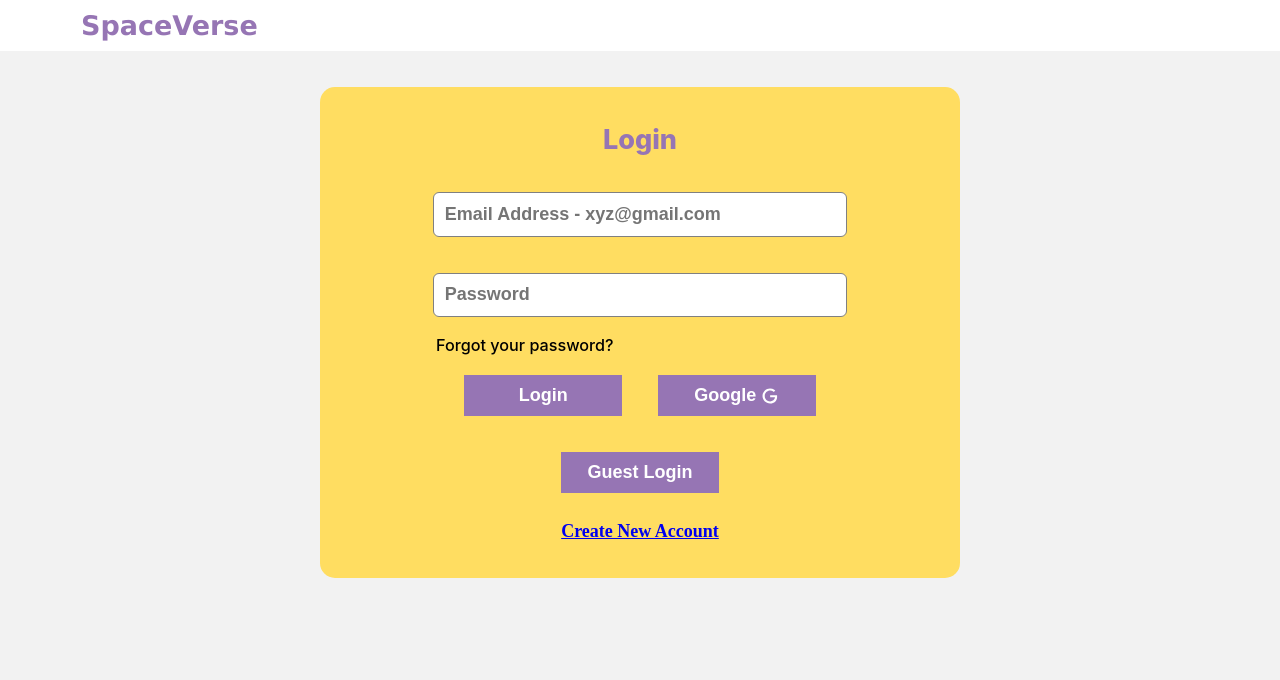
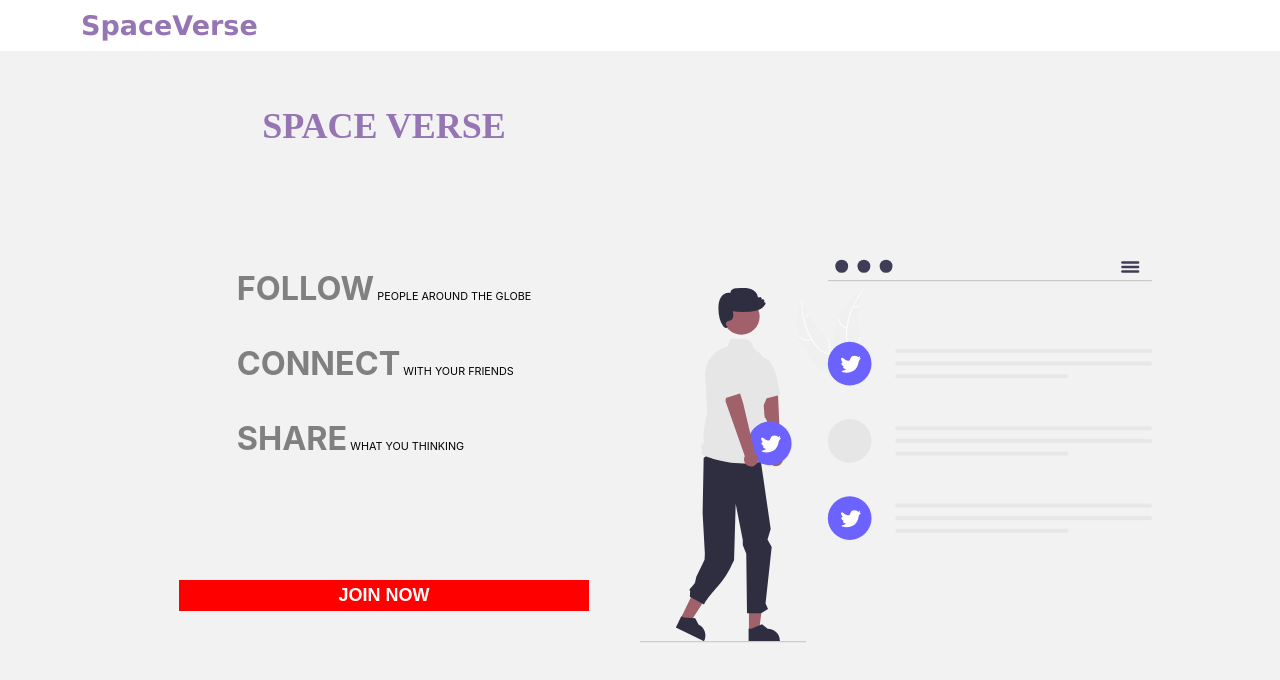
Before and after one commit to tarunsankhla/socialmedia-react, a React (Create React App) app: page / in a window 1280 px wide. Before the commit this address led to /login. Shown: the top 680 px of the page. Built offline with nearby package versions, Linux system fonts and the light colour scheme; no server answers; the database is empty.

Commit message:
landingpage

```diff
--- a/src/App.css
+++ b/src/App.css
@@ -84,6 +84,9 @@
 
 .xxlg-txt {
 	font-size: 1.3em;
+}
+.big-txt{
+	font-size: 3em;
 }
 
 input {
--- a/src/App.js
+++ b/src/App.js
@@ -8,6 +8,8 @@ import { ROUTES } from "utils/routes";
 import { Suspense } from "react";
 import react from "react";
 import Navbar from "components/common/Navbar/Navbar";
+import NotFoundPage from "pages/NotFoundPage/NotFoundPage";
+import LandingPage from "pages/LandingPage/LandingPage";
 
 
 const PostPage = react.lazy(() => import("pages/PostPage/PostPage"));
@@ -17,7 +19,7 @@ const ExplorePage  = react.lazy(() => import("pages/ExplorePage/ExplorePage"));
 const LoginPage    = react.lazy(() => import("pages/LoginPage/LoginPage"));
 const SignUpPage   = react.lazy(() => import("pages/SignUpPage/SignUpPage"));
 const BookmarkPage = react.lazy(() => import("pages/BookmarkPage/BookmarkPage"));
-const NotFoundPage = react.lazy(() => import("pages/NotFoundPage/NotFoundPage"));
+// const NotFoundPage = react.lazy(() => import("pages/NotFoundPage/NotFoundPage"));
 
 
 function App() {
@@ -69,6 +71,7 @@ function App() {
             </Suspense>}
         />
         <Route path="/404" element={<NotFoundPage />} />
+        <Route path={ROUTES.ROUTE_PATH_LANDINGPAGE} element={<LandingPage />} />
 				<Route path="*" element={<NotFoundPage />} />
       </Routes>
     </div>
--- /dev/null
+++ b/src/assets/image.js
@@ -0,0 +1,7 @@
+import NotFound from "./undraw_page_not_found_re_e9o6.svg";
+import LandingPage from "./undraw_tweetstorm_re_n0rs.svg"
+
+export const IMAGES = {
+    NotFound,
+    LandingPage
+ }
--- /dev/null
+++ b/src/pages/LandingPage/LandingPage.css
@@ -0,0 +1,48 @@
+
+.main-landing-page{
+    width: 100%;
+    min-height: 100vh;
+    display: flex;
+    justify-content: center;
+    /* align-items: center; */
+    flex-wrap: wrap;
+    background-color: var(--black-hl-p5);
+}
+
+.landing-page-img{
+    width: 40%;
+}
+
+.landing-page-container{
+    display: flex;
+    flex-direction: column;
+    justify-content: space-between;
+    align-items: center;
+    height: 70vh;
+    width: 40%;
+    gap: 2em;
+    padding-top: 3em;
+}
+
+.landing-page-container .page-title{
+    font-size: 2em;
+    font-family: cursive;
+}
+
+.landing-page-content{
+    gap: 2em;
+    align-items: self-start;
+}
+
+.landing-btn{
+    width: 80%;
+}
+
+@media screen and (max-width:770px) {
+    .landing-page-img{
+        display: none;
+    }
+    .landing-page-container{
+        width: 85%;
+    }
+}
--- /dev/null
+++ b/src/pages/LandingPage/LandingPage.jsx
@@ -0,0 +1,38 @@
+import { IMAGES } from 'assets/image';
+import { NormalButton } from 'components/UI/Buttons/buttons';
+import { useAuth } from 'context/AuthContext';
+import React from 'react';
+import { useNavigate as Navigate } from 'react-router';
+import "./LandingPage.css";
+
+const LandingPage = () => {
+  const navigate = Navigate();
+  const { userState } = useAuth();
+  return (
+      <main className='main-landing-page'>
+      <secion className="landing-page-container">
+        <p className='page-title'>
+          SPACE VERSE
+        </p>
+        <section className='flex-cln landing-page-content'>
+          <div className='md-txt'>
+            <span className='gray-txt fn-wg-700 big-txt'>FOLLOW</span> PEOPLE AROUND THE GLOBE</div>
+          <div className='md-txt'>
+            <span className='gray-txt fn-wg-700 big-txt'>CONNECT</span> WITH YOUR FRIENDS</div>
+          <div className='md-txt'>
+            <span className='gray-txt fn-wg-700 big-txt'>SHARE</span> WHAT YOU THINKING</div>
+        </section>
+        {/* <section> */}
+        {!userState.token.length ?
+          <NormalButton name="JOIN NOW" color="red" class="landing-btn" click={() => navigate("/login")} />
+          :
+          <NormalButton name="EXPLORE" color="red" class="landing-btn" click={() => navigate("/home")}  />
+          }
+        {/* </section> */}
+      </secion>
+      <img src={ IMAGES.LandingPage} className="landing-page-img"/>
+      </main>
+  )
+}
+
+export default LandingPage
--- a/src/pages/NotFoundPage/NotFoundPage.jsx
+++ b/src/pages/NotFoundPage/NotFoundPage.jsx
@@ -1,3 +1,4 @@
+import { IMAGES } from 'assets/image';
 import { NormalButton } from 'components/UI/Buttons/buttons'
 import React from 'react';
 import { useNavigate as Navigate } from 'react-router';
@@ -5,8 +6,9 @@ import { useNavigate as Navigate } from 'react-router';
 const NotFoundPage = () => {
   const navigate = Navigate();
   return (
-    <div className='flex-cln pd-10 align-center'>
-      <NormalButton name="Go to Home" color="red" click={ ()=> navigate("/")}/>
+    <div className='flex-cln flex-center pd-10 align-center' style={{minHeight:"90vh",gap:"3em"}}>
+      <NormalButton name="Go to Home" color="red" click={() => navigate("/")} />
+      <img src={IMAGES.NotFound} style={{maxWidth: "50%"}}/>
     </div>
   )
 }
--- a/src/utils/authService.js
+++ b/src/utils/authService.js
@@ -48,7 +48,7 @@ const LoginInWithEmail = async (data, userDispatch, setUserData, navigate) => {
     console.log(response.user.uid,setUserData)
     GetIndividualUserData(response.user.uid,setUserData);
 
-    navigate("/", { replace: true });
+    navigate("/home", { replace: true });
     // Alert("success", "SignIn Successfully!!");
   } catch (err) {
     console.log(err);
@@ -87,7 +87,7 @@ const LoginWIthGoogleAuth = async (userDispatch, setUserData, navigate) => {
 
     console.log(response.user.uid,setUserData)
     GetIndividualUserData(response.user.uid,setUserData);
-    navigate("/", { replace: true });
+    navigate("/home", { replace: true });
     // Alert("success", "Logged In Successfully!");
   } catch (err) {
     console.log(err);
@@ -122,7 +122,7 @@ const SignupWithEmail = async (userDispatch, data,setUserData, navigate) => {
 
     console.log(response.user.uid,setUserData)
     GetIndividualUserData(response.user.uid,setUserData);
-    navigate("/", { replace: true });
+    navigate("/home", { replace: true });
     // Alert("success", "SignUp Successfully!!");
   } catch (err) {
     console.log(err);
--- a/src/utils/routes.js
+++ b/src/utils/routes.js
@@ -1,8 +1,9 @@
 export const ROUTES = {
-    ROUTE_PATH_HOMEPAGE: "/",
+    ROUTE_PATH_HOMEPAGE: "/home",
     ROUTE_PATH_EXPLOREPAGE: "/explore",
     ROUTE_PATH_BOOKMARKPAGE: "/bookmark",
     ROUTE_PATH_POSTPAGE: "/post/:userID/:postID",
+    ROUTE_PATH_LANDINGPAGE: "/",
     ROUTE_PATH_Unknown: "*",
     ROUTE_PATH_LoginPage: "/login",
     ROUTE_PATH_SignupPage: "/signup",
```
Also changed, not shown: src/assets/undraw_page_not_found_re_e9o6.svg (added), src/assets/undraw_tweetstorm_re_n0rs.svg (added).
